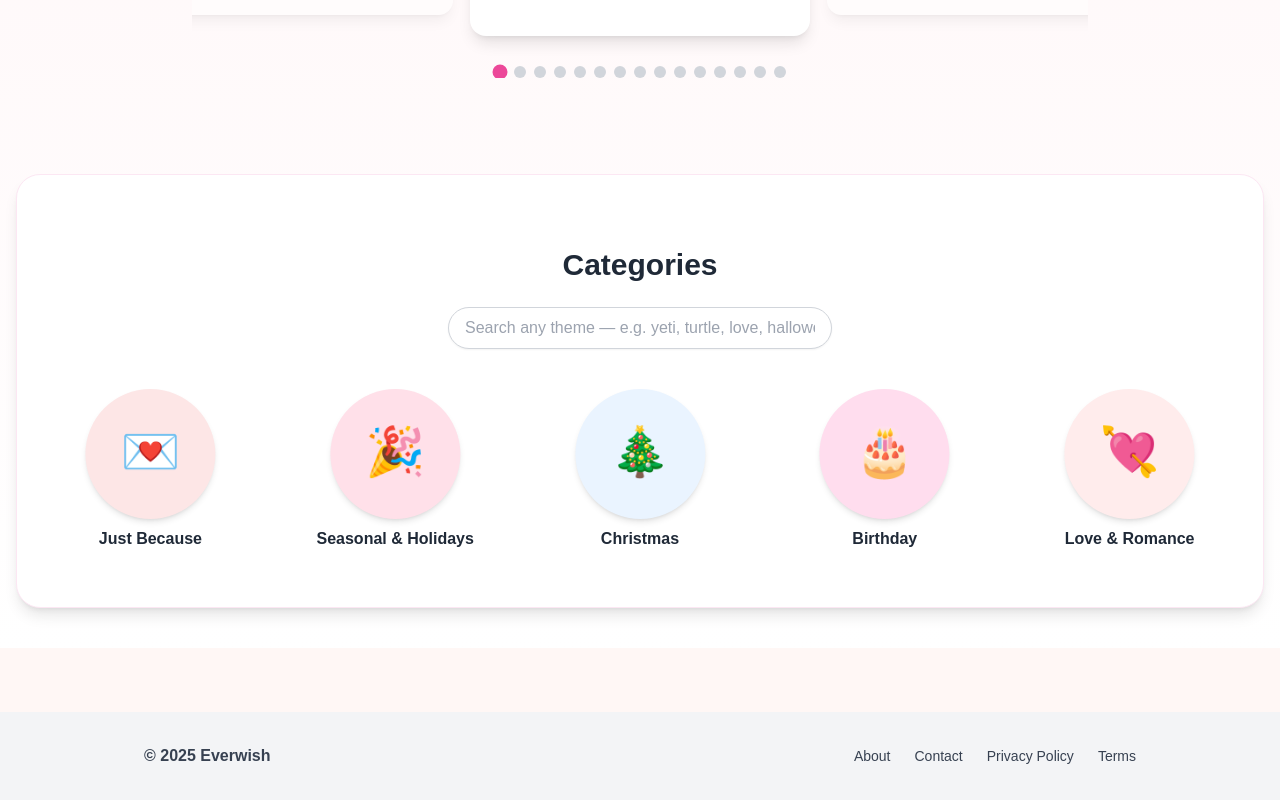
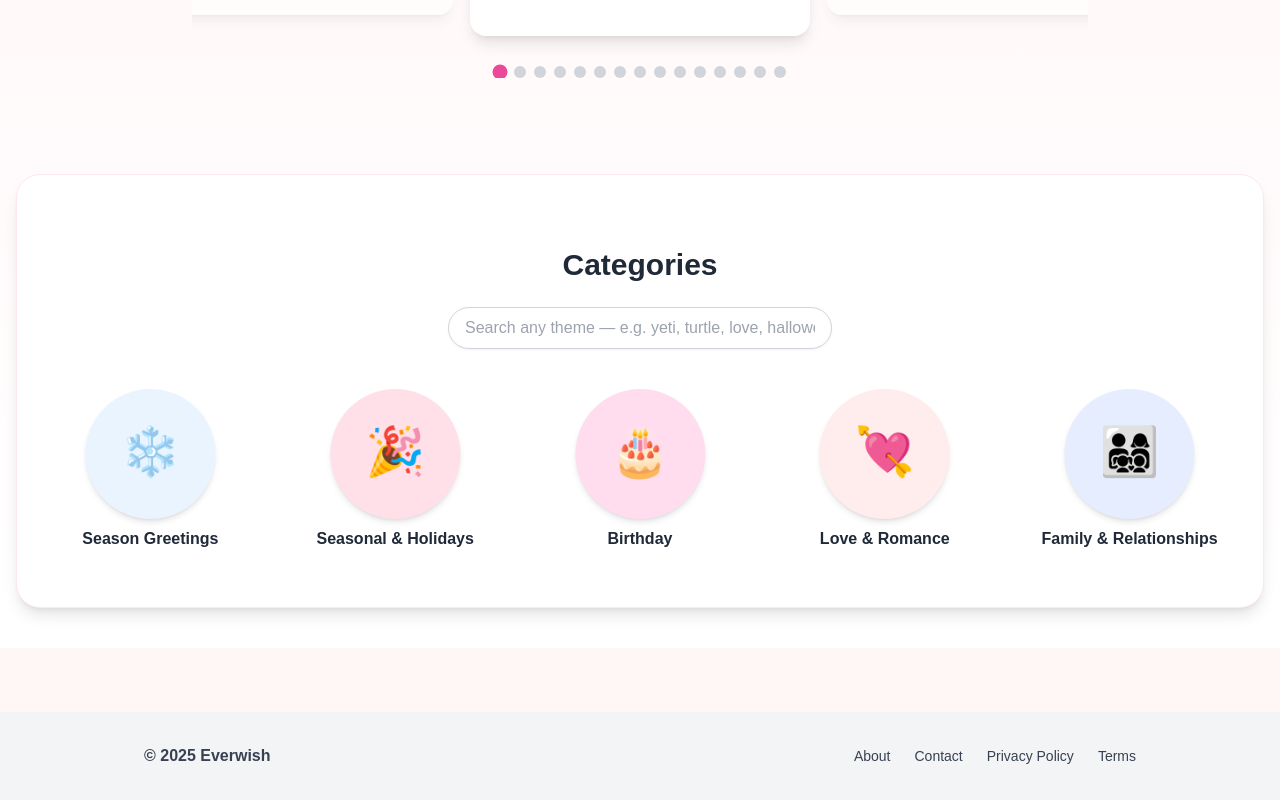
Before and after one commit to everwishhq-commits/EverWish, a Next.js app: page / in a window 1280 px wide. Shown: the part 618-1418 px from the top of the page. Built offline with nearby package versions, Linux system fonts and the light colour scheme; no server answers; grey boxes are pictures that could not be loaded.

Commit message:
Update categories.js

```diff
--- a/components/categories.js
+++ b/components/categories.js
@@ -1,106 +1,100 @@
 "use client";
 
 import { useEffect, useState } from "react";
-import { useRouter } from "next/navigation";
 import { Swiper, SwiperSlide } from "swiper/react";
 import { Autoplay } from "swiper/modules";
 import { motion } from "framer-motion";
+import Link from "next/link";
 import "swiper/css";
 
-// 🎨 Lista base de categorías (nombres limpios y visibles)
 const allCategories = [
   { name: "Seasonal & Holidays", emoji: "🎉", slug: "seasonal-holidays", color: "#FFE0E9" },
-  { name: "Christmas", emoji: "🎄", slug: "christmas", color: "#EAF4FF" },
   { name: "Birthday", emoji: "🎂", slug: "birthday", color: "#FFDDEE" },
   { name: "Love & Romance", emoji: "💘", slug: "love-romance", color: "#FFECEC" },
   { name: "Family & Relationships", emoji: "👨‍👩‍👧‍👦", slug: "family-relationships", color: "#E5EDFF" },
   { name: "Babies & Parenting", emoji: "👶", slug: "babies-parenting", color: "#DFF7FF" },
+  { name: "Weddings & Anniversaries", emoji: "💍", slug: "weddings-anniversaries", color: "#F3E5FF" },
+  { name: "Congratulations & Milestones", emoji: "🏆", slug: "congrats-milestones", color: "#FFF3C4" },
+  { name: "School & Graduation", emoji: "🎓", slug: "school-graduation", color: "#E2FFD7" },
+  { name: "Work & Professional", emoji: "💼", slug: "work-professional", color: "#D9F3FF" },
+  { name: "House & Moving", emoji: "🏡", slug: "house-moving", color: "#E8FFF3" },
+  { name: "Health & Support", emoji: "🩺", slug: "health-support", color: "#DFFAFF" },
+  { name: "Sympathy & Remembrance", emoji: "🕊️", slug: "sympathy-remembrance", color: "#F3F3F3" },
+  { name: "Encouragement & Motivation", emoji: "🌟", slug: "encouragement-motivation", color: "#FFF5D9" },
+  { name: "Thank You & Appreciation", emoji: "🙏", slug: "thank-you-appreciation", color: "#FFF0E5" },
+  { name: "Invitations & Events", emoji: "✉️", slug: "invitations-events", color: "#FFD9E8" },
+  { name: "Spiritual & Mindfulness", emoji: "🕯️", slug: "spiritual-mindfulness", color: "#EDEAFF" },
+  { name: "Art & Cultural", emoji: "🎨", slug: "art-cultural", color: "#FFEDDF" },
+  { name: "Kids & Teens", emoji: "🧸", slug: "kids-teens", color: "#FFE6FA" },
+  { name: "Humor & Memes", emoji: "😄", slug: "humor-memes", color: "#E7F7FF" },
   { name: "Pets & Animal Lovers", emoji: "🐾", slug: "pets-animal-lovers", color: "#FFF3E0" },
-  { name: "Humor & Memes", emoji: "😄", slug: "humor-memes", color: "#E7F7FF" },
-  { name: "Thank You & Appreciation", emoji: "🙏", slug: "thank-you-appreciation", color: "#FFF0E5" },
+  { name: "Just Because & Everyday", emoji: "💌", slug: "just-because", color: "#FDE6E6" },
+  { name: "Gifts & Surprises", emoji: "🎁", slug: "gifts-surprises", color: "#E7E9FF" },
   { name: "Inspirations & Quotes", emoji: "📝", slug: "inspirations-quotes", color: "#E8F6FF" },
+  { name: "Custom & AI Creations", emoji: "🤖", slug: "custom-ai-creations", color: "#E5FFE2" },
+  { name: "Celebrations", emoji: "🎊", slug: "celebrations", color: "#FFF0C7" },
+  { name: "Holidays", emoji: "🏖️", slug: "holidays", color: "#E4FFF7" },
   { name: "Adventure", emoji: "🗺️", slug: "adventure", color: "#E8ECFF" },
   { name: "Friendship", emoji: "🤝", slug: "friendship", color: "#FFEAF5" },
-  { name: "Weddings & Anniversaries", emoji: "💍", slug: "weddings-anniversaries", color: "#F3E5FF" },
-  { name: "Gifts & Surprises", emoji: "🎁", slug: "gifts-surprises", color: "#E7E9FF" },
-  { name: "Just Because", emoji: "💌", slug: "just-because", color: "#FDE6E6" },
+  { name: "Festivals", emoji: "🎭", slug: "festivals", color: "#FEEAFF" },
+  { name: "Season Greetings", emoji: "❄️", slug: "season-greetings", color: "#EAF4FF" }
 ];
 
 export default function Categories() {
-  const router = useRouter();
   const [search, setSearch] = useState("");
+  const [filtered, setFiltered] = useState(allCategories);
   const [videos, setVideos] = useState([]);
-  const [filtered, setFiltered] = useState(allCategories);
 
-  // ✅ Carga index.json
+  // 📥 Cargar todos los videos del JSON real
   useEffect(() => {
-    async function load() {
+    async function loadVideos() {
       try {
         const res = await fetch("/videos/index.json", { cache: "no-store" });
-        if (!res.ok) throw new Error("index.json not found");
         const data = await res.json();
         setVideos(data);
-      } catch {
-        console.warn("⚠️ index.json no encontrado — usando modo local");
+      } catch (err) {
+        console.error("❌ Error loading /videos/index.json:", err);
       }
     }
-    load();
+    loadVideos();
   }, []);
 
-  // 🔍 Sincroniza búsqueda
+  // 🔍 Buscar coincidencias en videos → mostrar solo categoría principal
   useEffect(() => {
-    const term = search.toLowerCase().trim();
-    if (!term) {
+    const q = search.toLowerCase().trim();
+    if (!q) {
       setFiltered(allCategories);
       return;
     }
 
-    // Buscar coincidencias dentro del index.json
-    const matchedCategories = new Set();
+    const foundCategories = new Set();
 
-    videos.forEach((v) => {
-      const allText = [
-        v.name,
-        v.object,
-        v.category,
-        v.subcategory,
-        ...(v.categories || []),
-        ...(v.tags || []),
+    videos.forEach((item) => {
+      const searchableText = [
+        item.name,
+        item.object,
+        item.subcategory,
+        item.category,
+        ...(item.tags || [])
       ]
-        .filter(Boolean)
-        .map((t) => t.toLowerCase());
+        .join(" ")
+        .toLowerCase();
 
-      if (allText.some((t) => t.includes(term))) {
-        if (v.categories?.length)
-          v.categories.forEach((c) => matchedCategories.add(c));
-        else if (v.category) matchedCategories.add(v.category);
+      if (searchableText.includes(q)) {
+        if (item.category) {
+          foundCategories.add(item.category.trim());
+        }
       }
     });
 
-    // Filtrar categorías visibles según coincidencias
-    const newFiltered =
-      matchedCategories.size > 0
-        ? allCategories.filter((c) =>
-            [...matchedCategories].some((m) =>
-              c.name.toLowerCase().includes(m.toLowerCase())
-            )
-          )
-        : allCategories.filter((c) =>
-            c.name.toLowerCase().includes(term)
-          );
+    const matches = allCategories.filter((cat) =>
+      [...foundCategories].some(
+        (f) => f.toLowerCase().replace("&", "and").includes(cat.name.toLowerCase().split("&")[0].trim())
+      )
+    );
 
-    setFiltered(newFiltered);
+    setFiltered(matches.length > 0 ? matches : []);
   }, [search, videos]);
-
-  // 🚀 Enviar búsqueda
-  const handleSubmit = (e) => {
-    e.preventDefault();
-    if (!search) return;
-
-    const match = filtered[0];
-    if (match) router.push(`/category/${match.slug}`);
-    else alert(`No results found for "${search}"`);
-  };
 
   return (
     <section id="categories" className="text-center py-10 px-3 overflow-hidden">
@@ -108,48 +102,40 @@ export default function Categories() {
         Categories
       </h2>
 
-      {/* 🔍 Barra de búsqueda limpia y sin autofill */}
-      <form
-        onSubmit={handleSubmit}
-        className="relative flex justify-center mb-10"
-        autoComplete="off"
-      >
+      {/* 🔎 Barra de búsqueda */}
+      <div className="flex justify-center mb-10">
         <input
           type="text"
-          name="search"
-          autoComplete="off"
-          spellCheck="false"
           placeholder="Search any theme — e.g. yeti, turtle, love, halloween..."
           value={search}
           onChange={(e) => setSearch(e.target.value)}
           className="w-80 md:w-96 px-4 py-2 rounded-full border border-gray-300 shadow-sm focus:outline-none focus:ring-2 focus:ring-pink-300 text-gray-700"
         />
-      </form>
+      </div>
 
-      {/* 🎠 Carrusel de categorías */}
+      {/* 🎠 Carrusel */}
       <Swiper
         slidesPerView={3.2}
         spaceBetween={16}
-        centeredSlides
-        loop
-        autoplay={{ delay: 2500, disableOnInteraction: false }}
+        centeredSlides={true}
+        loop={true}
+        autoplay={{
+          delay: 2500,
+          disableOnInteraction: false,
+        }}
         speed={1000}
         breakpoints={{
-          0: { slidesPerView: 2.2, spaceBetween: 8 },
-          640: { slidesPerView: 3.5, spaceBetween: 14 },
+          0: { slidesPerView: 2.4, spaceBetween: 10 },
+          640: { slidesPerView: 3.4, spaceBetween: 14 },
           1024: { slidesPerView: 5, spaceBetween: 18 },
         }}
         modules={[Autoplay]}
         className="overflow-visible"
       >
         {filtered.length > 0 ? (
-          filtered.map((cat) => (
-            <SwiperSlide key={cat.slug}>
-              <button
-                type="button"
-                onClick={() => router.push(`/category/${cat.slug}`)}
-                className="w-full"
-              >
+          filtered.map((cat, i) => (
+            <SwiperSlide key={i}>
+              <Link href={`/category/${cat.slug}`}>
                 <motion.div
                   className="flex flex-col items-center justify-center cursor-pointer"
                   whileHover={{ scale: 1.07 }}
@@ -174,7 +160,7 @@ export default function Categories() {
                     {cat.name}
                   </p>
                 </motion.div>
-              </button>
+              </Link>
             </SwiperSlide>
           ))
         ) : (
@@ -185,4 +171,4 @@ export default function Categories() {
       </Swiper>
     </section>
   );
-    }
+                        }
```
